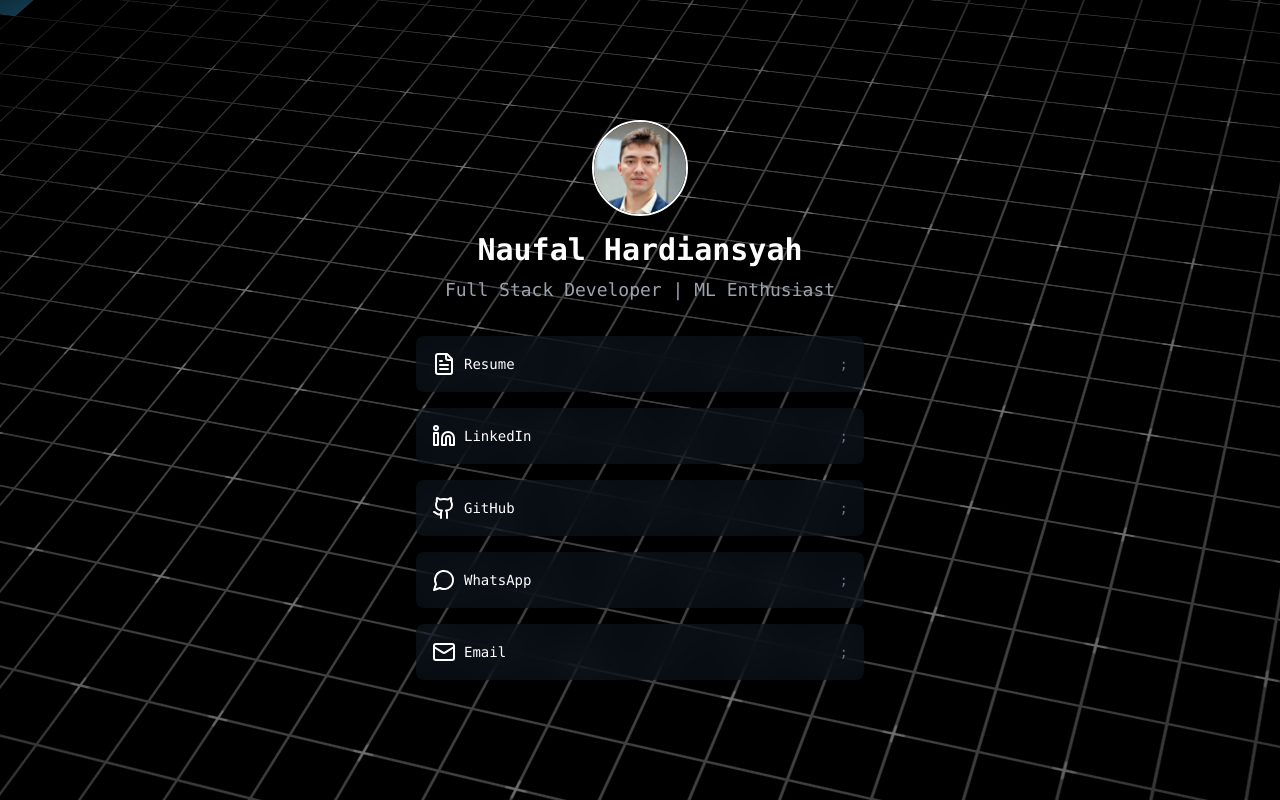
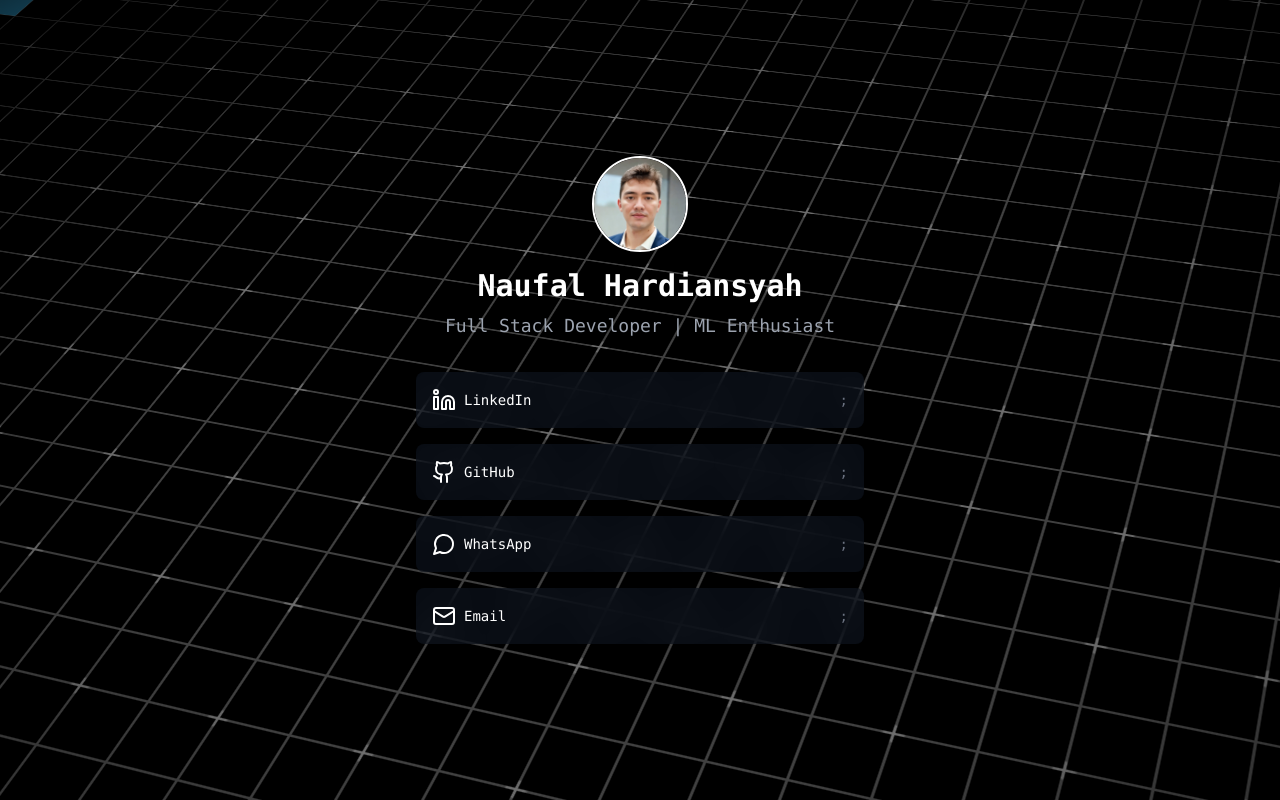
Before and after one commit to Cranbaerry/Cranbaerry, a Next.js app: page / in a window 1280 px wide. Built offline with nearby package versions, Linux system fonts and the light colour scheme.

Commit message:
adj: remove resume

```diff
--- a/app/layout.tsx
+++ b/app/layout.tsx
@@ -14,7 +14,7 @@ const geistMono = localFont({
 });
 
 export const metadata: Metadata = {
-    title: "Hey, it's Naufal!",
+    title: "Hi, I'm Naufal",
     description: "A dedicated software engineer specializing in web and mobile development with diverse tech stacks experiences. Connect with me for a cookie!",
 };
 
--- a/app/page.tsx
+++ b/app/page.tsx
@@ -1,13 +1,11 @@
-import { Github, MessageCircle, FileText, Linkedin, Mail } from 'lucide-react';
+import { Github, MessageCircle, Linkedin, Mail } from 'lucide-react';
 import { MinimalistProgrammerLinktree, LinkItem } from "@/components/minimalist-programmer-linktree";
 export default function Home() {
     const name = "Naufal Hardiansyah";
     const role = "Full Stack Developer | ML Enthusiast";
     const pictureUrl = '/assets/profile.jpg';
-    const resumePdf = '/assets/Naufal Hardiansyah Resume.pdf';
 
     const links: LinkItem[] = [
-        { name: 'Resume', icon: <FileText />, url: resumePdf },
         { name: 'LinkedIn', icon: <Linkedin />, url: 'https://www.linkedin.com/in/naufal-h/' },
         { name: 'GitHub', icon: <Github />, url: 'https://github.com/Cranbaerry' },
         { name: 'WhatsApp', icon: <MessageCircle />, url: 'https://wa.me/6287766250158' },
```
Also changed, not shown: 1 other file (tests, documents, lock files or other folders).
